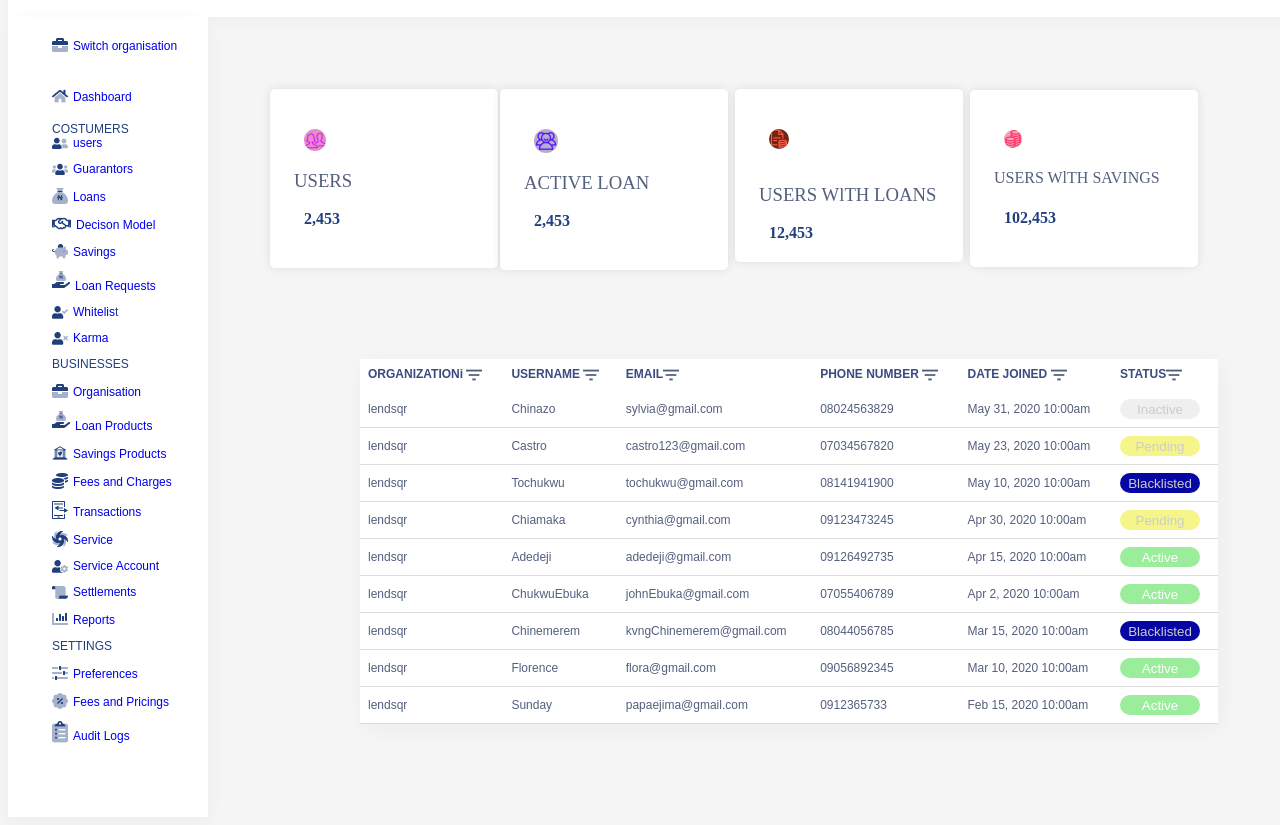
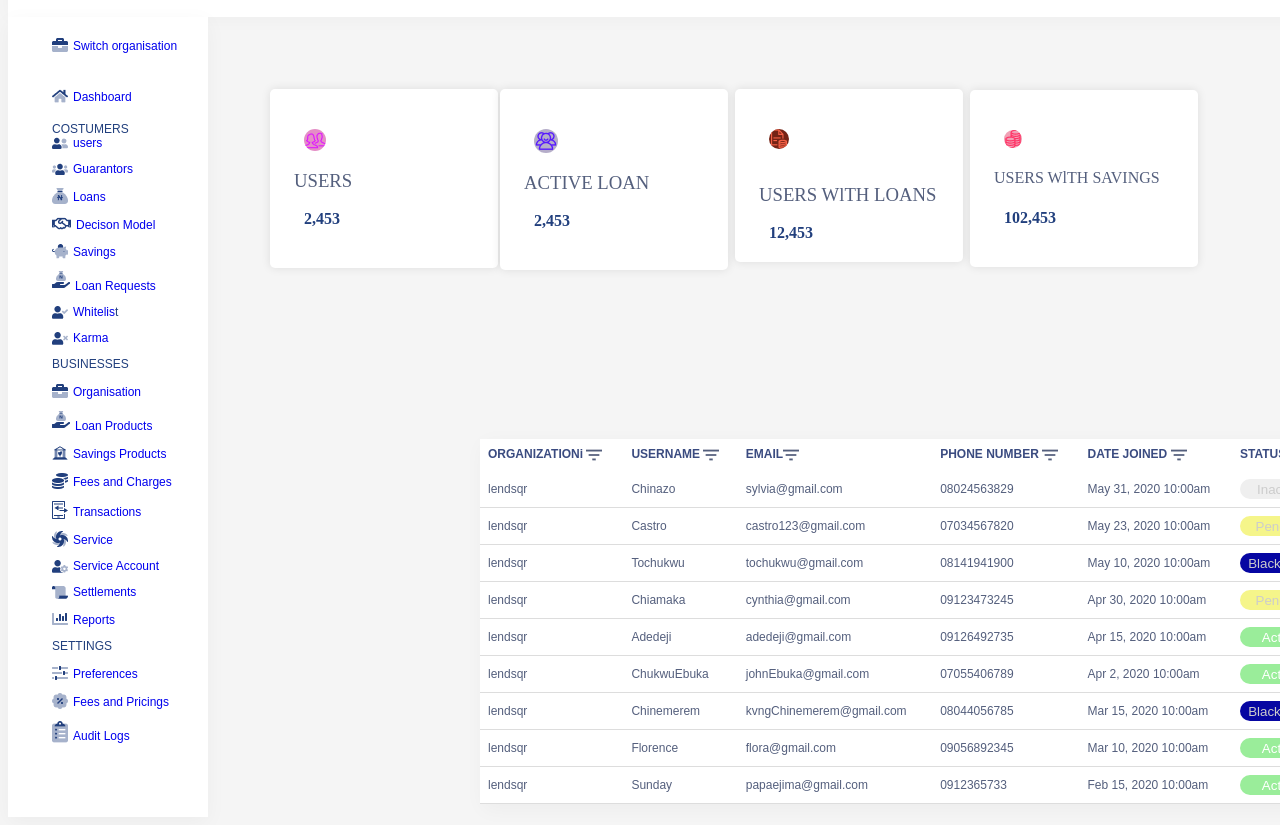
Before and after one commit to Yb027/insurance-limited, a plain HTML site: page index.html in a window 1280 px wide. Shown: the part 81-906 px from the top of the page. Drawn offline with Linux system fonts and the light colour scheme; files whose address does not match are found by name.

Commit message:
Update index.html

```diff
--- a/index.html
+++ b/index.html
@@ -257,8 +257,8 @@
 
         table {
             position: absolute;
-            left: 45cqh;
-            top: 55cqh;
+            left: 60cqh;
+            top: 65cqh;
             /* border: 1px solid; */
             box-shadow: #ccc;
             table-layout: auto;
```
